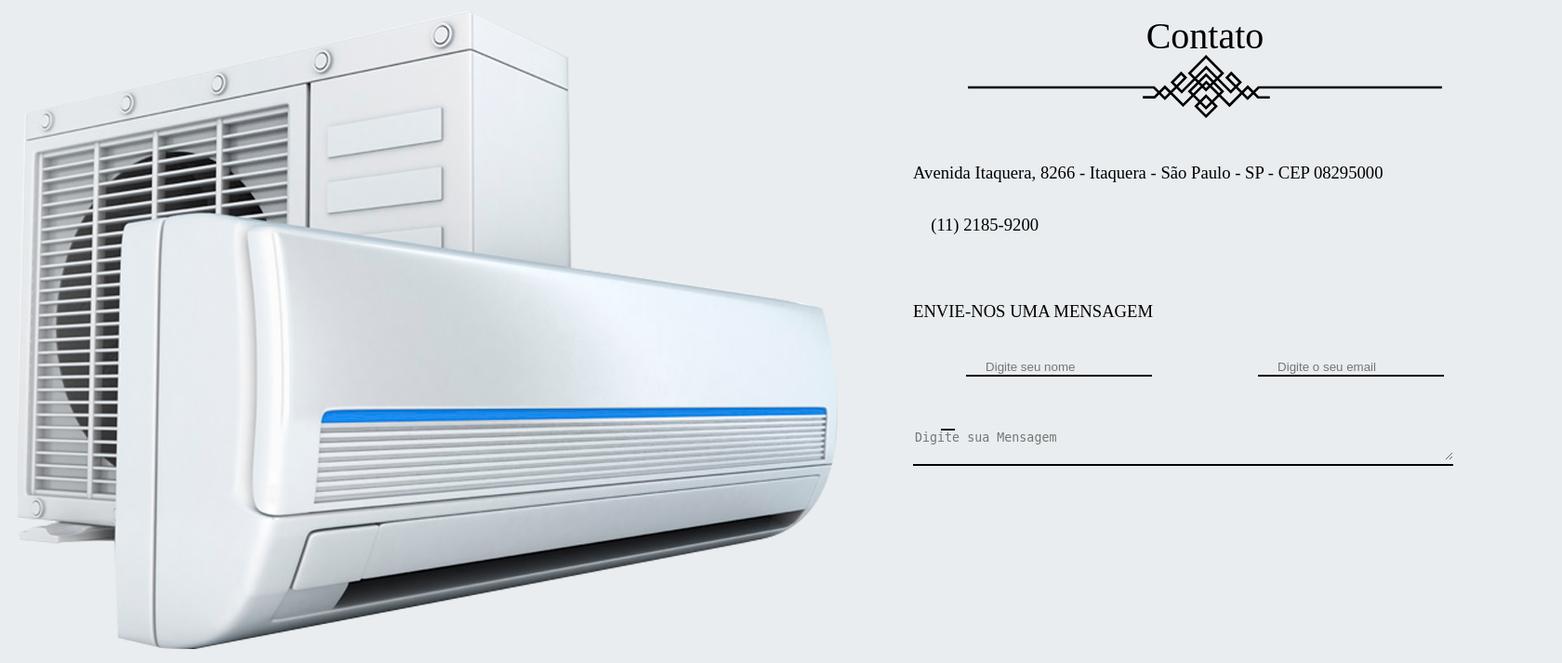
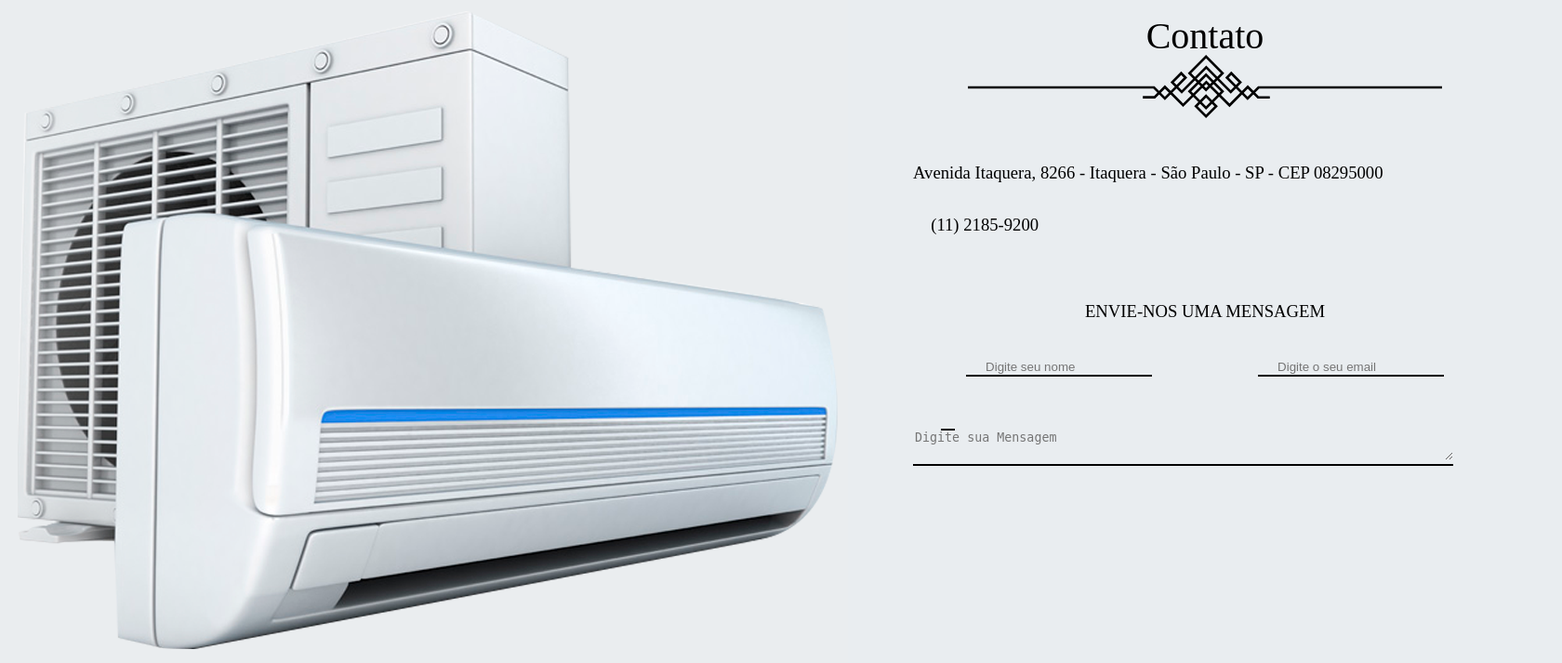
Before and after one commit to Notsumez/ArCondicionado, a PHP site: page / in a window 1680 px wide. Shown: the part 3113-3826 px from the top of the page at 93% size. Run offline with PHP 8.4, Linux system fonts and the light colour scheme; some libraries are stand-ins or nearby versions; some web fonts are replaced.

Commit message:
font awesome alvez fununciando

```diff
--- a/CSS/estilo.css
+++ b/CSS/estilo.css
@@ -379,4 +379,8 @@ body {
     border: none;
 }
 
+#envie {
+    display: flex;
+    justify-content: center;
+}
 /* ###################### Fim do Footer ###################### */
--- a/footer.html
+++ b/footer.html
@@ -14,7 +14,7 @@
             </address>
             <br><br><br><br>
             <div class="form-footer">
-                <h2>ENVIE-NOS UMA MENSAGEM</h2>
+                <h2 id="envie">ENVIE-NOS UMA MENSAGEM</h2>
                 <br>
                 <div class="form-input">
                     <span class="grupo-input">
```
Also changed, not shown: fonts/fa-brands-400.ttf (deleted), fonts/fa-brands-400.woff2 (deleted), fonts/fa-regular-400.ttf (deleted), fonts/fa-regular-400.woff2 (deleted), fonts/fa-solid-900.ttf (deleted), fonts/fa-solid-900.woff2 (deleted), fonts/fa-v4compatibility.ttf (deleted), fonts/fa-v4compatibility.woff2 (deleted).
